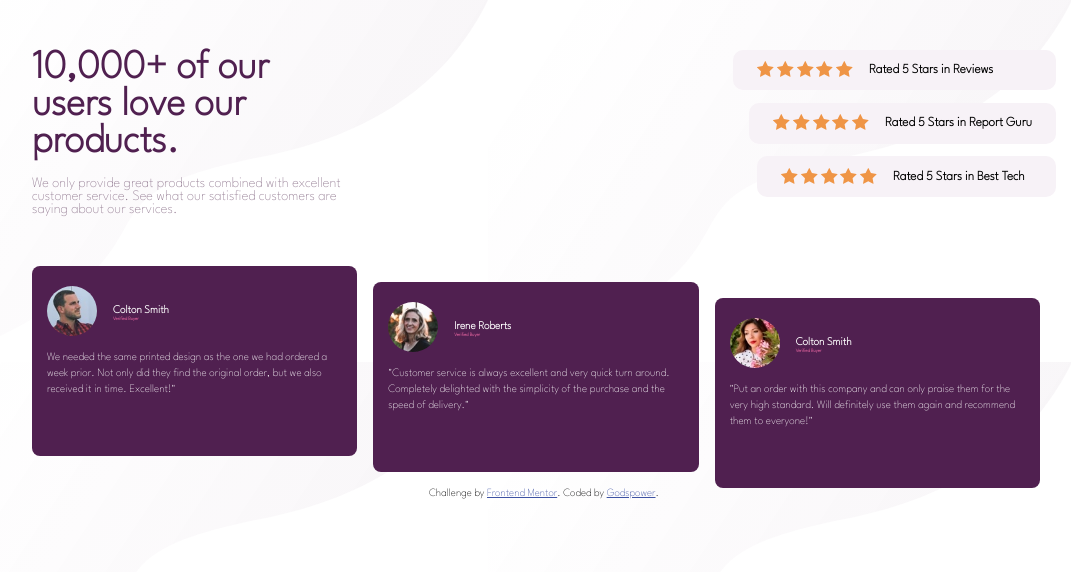
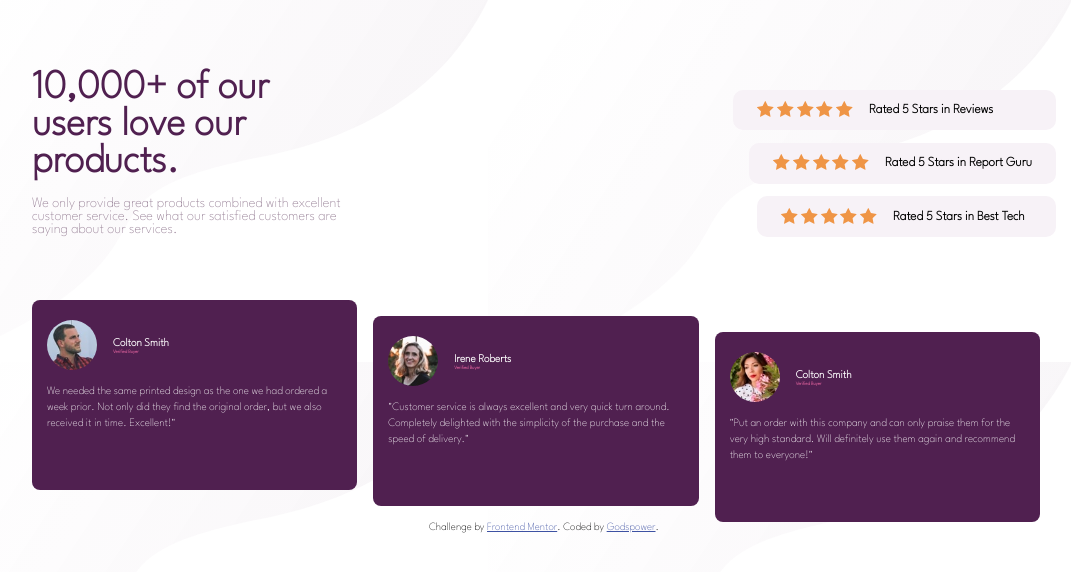
Before and after one commit to Petersgodspower19/Social-Card-for-frontendmentor.io-, a plain HTML site: page index.html in a window 1280 px wide. Shown: the whole page, without its empty margins (96-1167 px from the left). Drawn offline with Linux system fonts and the light colour scheme; files whose address does not match are found by name.

Commit message:
Update style.css

```diff
--- a/style.css
+++ b/style.css
@@ -23,6 +23,9 @@ main{
 }
 .container p{
     font-size: .9rem;
+}
+.ratings{
+    margin-top:40px;
 }
 .customerratings{
     display: flex;
@@ -93,6 +96,8 @@ main{
 }
 h1{
     color:hsl(300, 43%, 22%);
+    font-weight:700;
+    margin-top:20px;
 }
 p{
     color:hsl(303, 10%, 53%);
@@ -133,4 +138,7 @@ p{
         margin-bottom:0;
         font-size: 1rem;
     }
+    .ratings{
+        margin-top:auto;
+    }
 }
```
